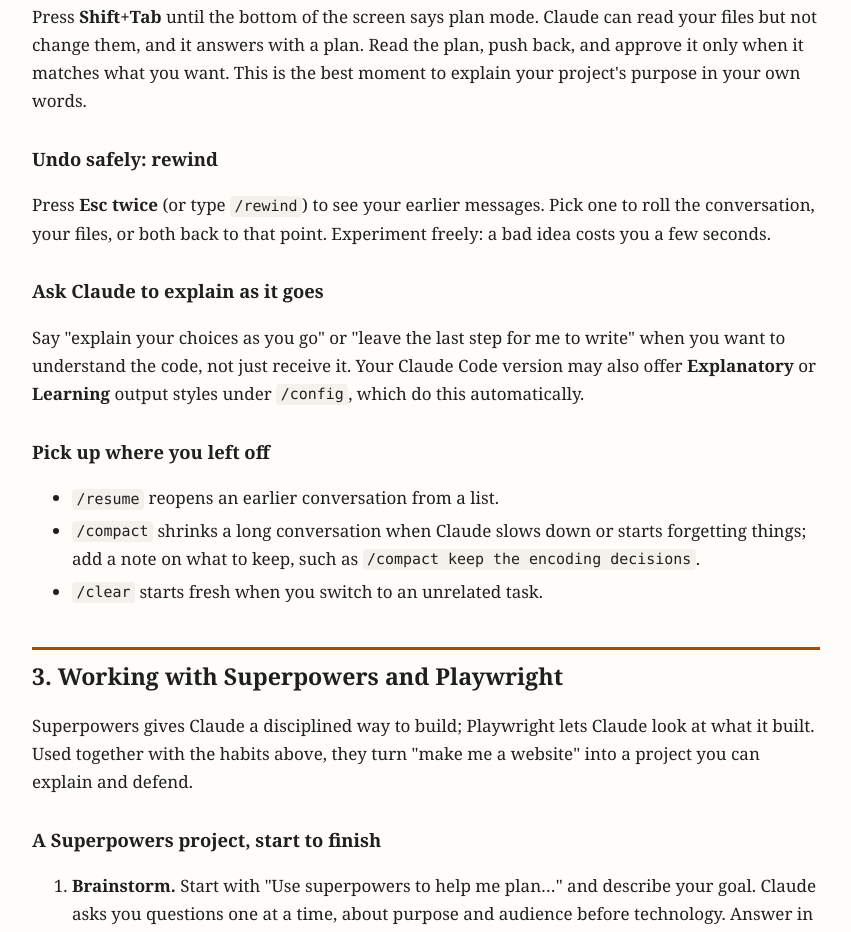
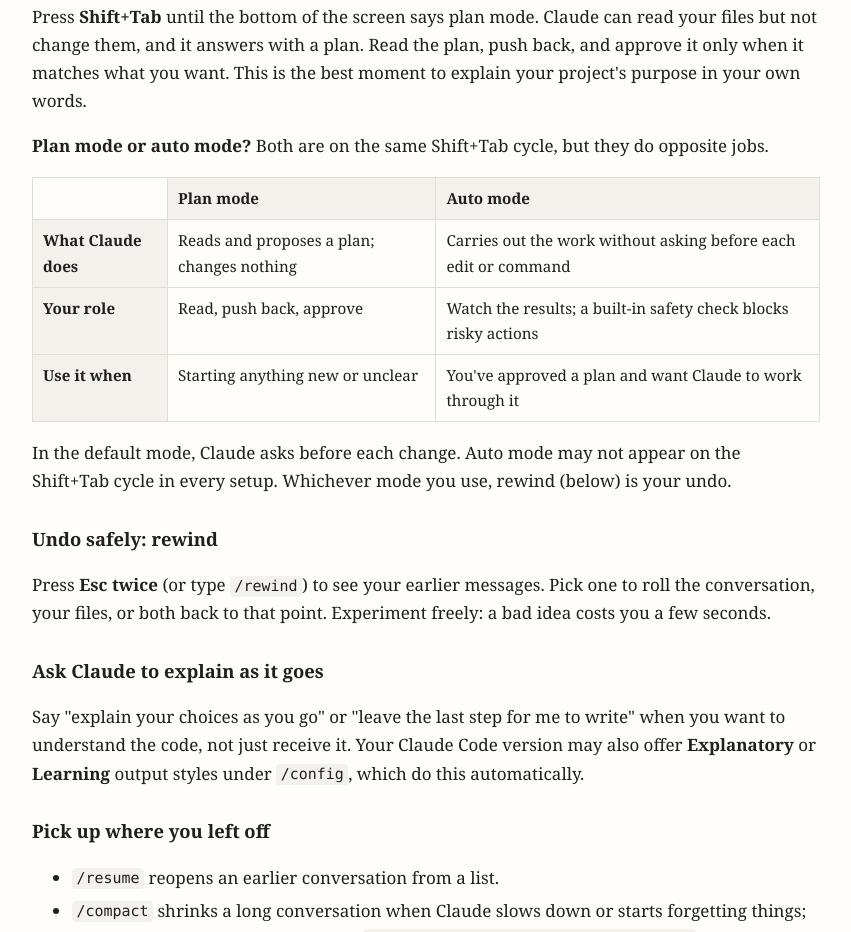
Before and after one commit to hilaryhavens/claude-dh-features-guide, a plain HTML site: page index.html in a window 1280 px wide. Shown: the part 2934-3866 px from the top of the page, without its empty margins (214-1065 px from the left). Drawn offline with Linux system fonts and the light colour scheme.

Commit message:
Explain plan mode vs auto mode
Co-Authored-By: Claude Opus 5.5 <noreply@anthropic.com>

```diff
--- a/index.html
+++ b/index.html
@@ -108,6 +108,16 @@ li{margin:.3rem 0}
 
 <h3>Think before building: plan mode</h3>
 <p>Press <strong>Shift+Tab</strong> until the bottom of the screen says plan mode. Claude can read your files but not change them, and it answers with a plan. Read the plan, push back, and approve it only when it matches what you want. This is the best moment to explain your project's purpose in your own words.</p>
+<p><strong>Plan mode or auto mode?</strong> Both are on the same Shift+Tab cycle, but they do opposite jobs.</p>
+<div class="table-wrap" role="region" tabindex="0" aria-label="Scrollable table"><table>
+<thead><tr><td></td><th scope="col">Plan mode</th><th scope="col">Auto mode</th></tr></thead>
+<tbody>
+<tr><th scope="row">What Claude does</th><td>Reads and proposes a plan; changes nothing</td><td>Carries out the work without asking before each edit or command</td></tr>
+<tr><th scope="row">Your role</th><td>Read, push back, approve</td><td>Watch the results; a built-in safety check blocks risky actions</td></tr>
+<tr><th scope="row">Use it when</th><td>Starting anything new or unclear</td><td>You've approved a plan and want Claude to work through it</td></tr>
+</tbody>
+</table></div>
+<p>In the default mode, Claude asks before each change. Auto mode may not appear on the Shift+Tab cycle in every setup. Whichever mode you use, rewind (below) is your undo.</p>
 
 <h3>Undo safely: rewind</h3>
 <p>Press <strong>Esc twice</strong> (or type <code>/rewind</code>) to see your earlier messages. Pick one to roll the conversation, your files, or both back to that point. Experiment freely: a bad idea costs you a few seconds.</p>
```
Also changed, not shown: src/body.html (+10 -0 lines).
